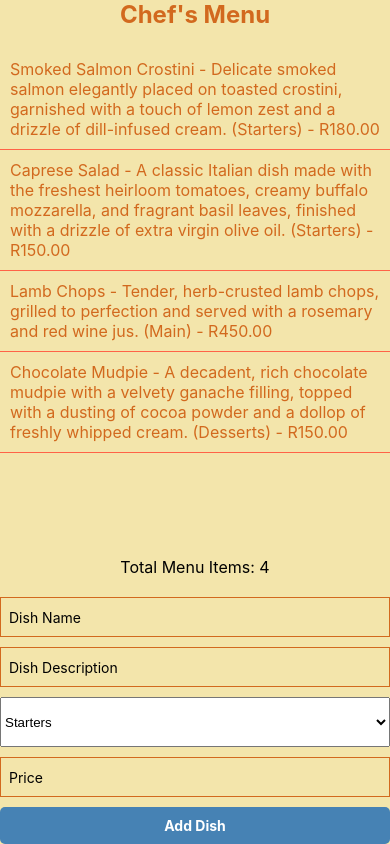
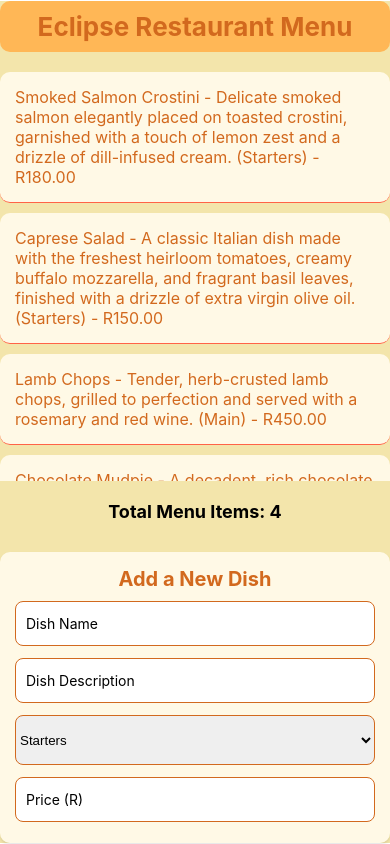
Before and after one commit to 2111Puja/EclipseApp, a React Native app: screen / in a window 390 px wide. Built offline with nearby package versions, Linux system fonts and the light colour scheme; no server answers.

Commit message:
initial commit

```diff
--- a/App.tsx
+++ b/App.tsx
@@ -1,5 +1,5 @@
 import { StatusBar } from 'expo-status-bar';
-import { FlatList, SafeAreaView, StyleSheet, Text, TextInput, TouchableOpacity, View } from 'react-native';
+import { FlatList, SafeAreaView, StyleSheet, Text, TextInput, TouchableOpacity, View, ScrollView } from 'react-native';
 import { useState, useEffect } from 'react';
 import { Picker } from '@react-native-picker/picker';
 import React from 'react';
@@ -16,11 +16,10 @@ export default function App() {
   const initialDishes: MenuItem[] = [
     { name: 'Smoked Salmon Crostini', description: 'Delicate smoked salmon elegantly placed on toasted crostini, garnished with a touch of lemon zest and a drizzle of dill-infused cream.', course: 'Starters', price: 180 },
     { name: 'Caprese Salad', description: 'A classic Italian dish made with the freshest heirloom tomatoes, creamy buffalo mozzarella, and fragrant basil leaves, finished with a drizzle of extra virgin olive oil.', course: 'Starters', price: 150 },
-    { name: 'Lamb Chops', description: 'Tender, herb-crusted lamb chops, grilled to perfection and served with a rosemary and red wine jus.', course: 'Main', price: 450 },
+    { name: 'Lamb Chops', description: 'Tender, herb-crusted lamb chops, grilled to perfection and served with a rosemary and red wine.', course: 'Main', price: 450 },
     { name: 'Chocolate Mudpie', description: 'A decadent, rich chocolate mudpie with a velvety ganache filling, topped with a dusting of cocoa powder and a dollop of freshly whipped cream.', course: 'Desserts', price: 150 },
   ];
 
-  // State to hold both hardcoded and fetched menu items
   const [menuItems, setMenuItems] = useState<MenuItem[]>(initialDishes);
 
   // New dish states
@@ -30,21 +29,20 @@ export default function App() {
   const [newDishPrice, setNewDishPrice] = useState('');
 
   const totalMenuItems: number = menuItems.length;
+  /*Fetch additional menu items from an external source
+  Dev community, 2024
+  Fetch with TypeScript
+  Dev
+  https://dev.to/simonireilly/fetch-with-typescript-for-better-http-api-clients-2d71
+  [Accessed 14 September 2024]. */
 
   // Fetch additional menu items from an external source
-  // code attribution
-  // Dev community, 2024
-  // Fetch with TypeScript
-  // Dev
-  // https://dev.to/simonireilly/fetch-with-typescript-for-better-http-api-clients-2d71
-  // [Accessed 14 September 2024].
   useEffect(() => {
     const fetchMenuItems = async () => {
       try {
         const response = await fetch('https://api.chefapp.com/menuItems');
         const data = await response.json();
 
-        // Merging fetched data with hardcoded initial dishes
         setMenuItems([...initialDishes, ...data]);
       } catch (error) {
         console.error('Error fetching menu items:', error);
@@ -54,7 +52,8 @@ export default function App() {
     fetchMenuItems();
   }, []);
 
-  // Function to add new dish
+  // Function to add a new dish
+
   const handleAddDish = () => {
     if (!newDishPrice || isNaN(parseFloat(newDishPrice))) {
       alert("Please enter a valid price");
@@ -80,7 +79,7 @@ export default function App() {
     <SafeAreaView style={styles.container}>
       <StatusBar style="auto" />
       <View style={styles.headingContainer}>
-        <Text style={styles.appTitle}>Chef's Menu</Text>
+        <Text style={styles.appName}>Eclipse Restaurant Menu</Text>
       </View>
 
       <FlatList
@@ -98,7 +97,9 @@ export default function App() {
       <Text style={styles.totalItems}>Total Menu Items: {totalMenuItems}</Text>
 
       {/* Input Fields to Add a New Dish */}
-      <View style={styles.inputContainer}>
+      <ScrollView style={styles.inputSection}>
+        <Text style={styles.sectionTitle}>Add a New Dish</Text>
+
         <TextInput
           style={styles.input}
           placeholder="Dish Name"
@@ -122,47 +123,51 @@ export default function App() {
         </Picker>
         <TextInput
           style={styles.input}
-          placeholder="Price"
+          placeholder="Price (R)"
           keyboardType="numeric"
           value={newDishPrice}
           onChangeText={setNewDishPrice}
         />
 
-        {/* code attribution
-         * Stackflow, 2024
-         * How to use TypeScript on a button click
-         * Stackflow
-         * https://stackoverflow.com/questions/25152463/how-to-use-typescript-on-a-button-click
-         * [Accessed 14 September 2024].
-         */}
-
         <TouchableOpacity style={styles.addButton} onPress={handleAddDish}>
           <Text style={styles.buttonText}>Add Dish</Text>
         </TouchableOpacity>
-      </View>
+      </ScrollView>
     </SafeAreaView>
   );
 }
-
+/*IIEVC School of Computer Science, 2024
+  MAST5112 Guru 02 - Basic UI Design React Native UI Components Fitness Tracker
+  IIEVC School of Computer Science
+  https://www.youtube.com/watch?v=BNzC7QyoPNk&list=PL480DYS-b_kfYdAhBTh7U6fzNlE3ME7MD&index=8&ab_channel=IIEVCSchoolofComputerScience
+  [Accessed 28 September 2024]. */
 const styles = StyleSheet.create({
   container: {
     flex: 1,
     backgroundColor: '#f3e5ab',
+    marginVertical: 1,
     padding: 20,
   },
   headingContainer: {
+    backgroundColor: '#ffb756',
+    justifyContent: 'center',
     marginBottom: 20,
     alignItems: 'center',
+    paddingVertical: 10,
+    borderRadius: 10,
   },
-  appTitle: {
-    fontSize: 24,
+  appName: {
+    fontSize: 26,
     fontWeight: 'bold',
     color: '#d2691e',
   },
   itemContainer: {
-    padding: 10,
+    padding: 15,
     borderBottomWidth: 1,
     borderBottomColor: '#ff6347',
+    backgroundColor: '#fff9e6',
+    marginBottom: 10,
+    borderRadius: 10,
   },
   itemText: {
     fontSize: 16,
@@ -171,31 +176,53 @@ const styles = StyleSheet.create({
   totalItems: {
     marginTop: 20,
     textAlign: 'center',
-    fontSize: 16,
+    fontSize: 18,
+    fontWeight: 'bold',
     color: '#000',
   },
-  inputContainer: {
-    marginTop: 20,
+  inputSection: {
+    marginTop: 30,
+    backgroundColor: '#fff9e6',
+    padding: 15,
+    borderRadius: 10,
+    shadowColor: '#000',
+    shadowOffset: { width: 0, height: 2 },
+    shadowOpacity: 0.1,
+    shadowRadius: 3,
+  },
+  sectionTitle: {
+    fontSize: 20,
+    fontWeight: 'bold',
+    marginBottom: 10,
+    color: '#d2691e',
+    textAlign: 'center',
   },
   input: {
-    height: 40,
+    height: 45,
     borderColor: '#d2691e',
     borderWidth: 1,
-    marginBottom: 10,
-    paddingLeft: 8,
+    borderRadius: 8,
+    marginBottom: 12,
+    paddingLeft: 10,
+    backgroundColor: '#ffffff',
   },
   picker: {
     height: 50,
-    marginBottom: 10,
+    marginBottom: 12,
+    borderColor: '#d2691e',
+    borderWidth: 1,
+    borderRadius: 8,
   },
   addButton: {
     backgroundColor: '#4682b4',
-    padding: 10,
-    borderRadius: 5,
+    padding: 12,
+    borderRadius: 8,
     alignItems: 'center',
+    marginTop: 10,
   },
   buttonText: {
     color: 'white',
     fontWeight: 'bold',
+    fontSize: 16,
   },
 });
```
Also changed, not shown: Editscreen.tsx (+7 -9 lines).
